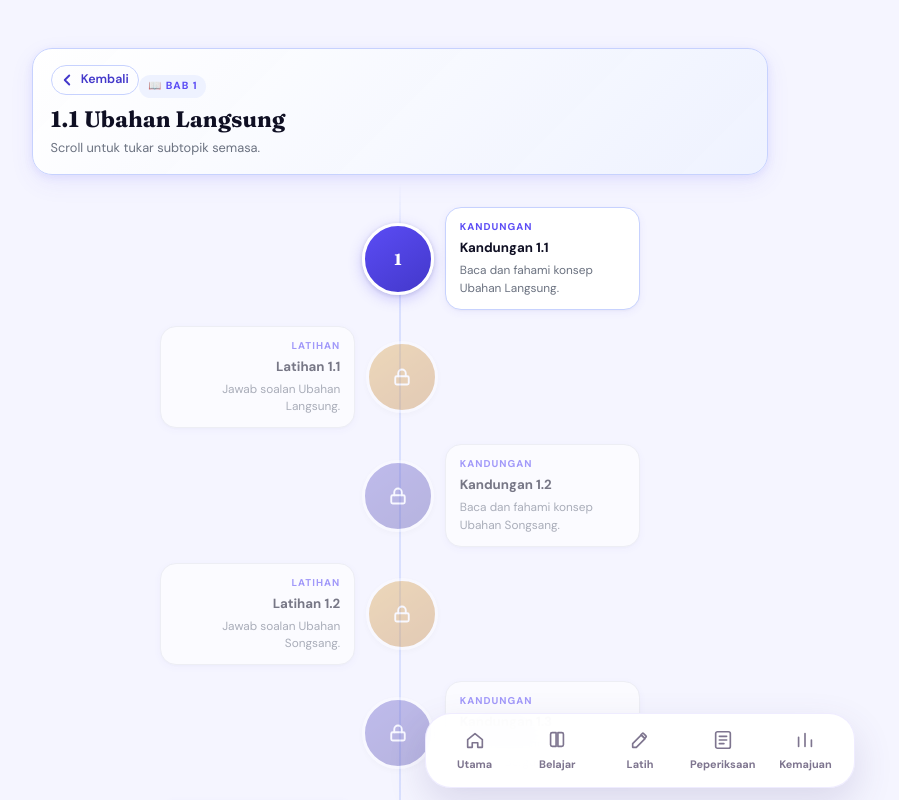
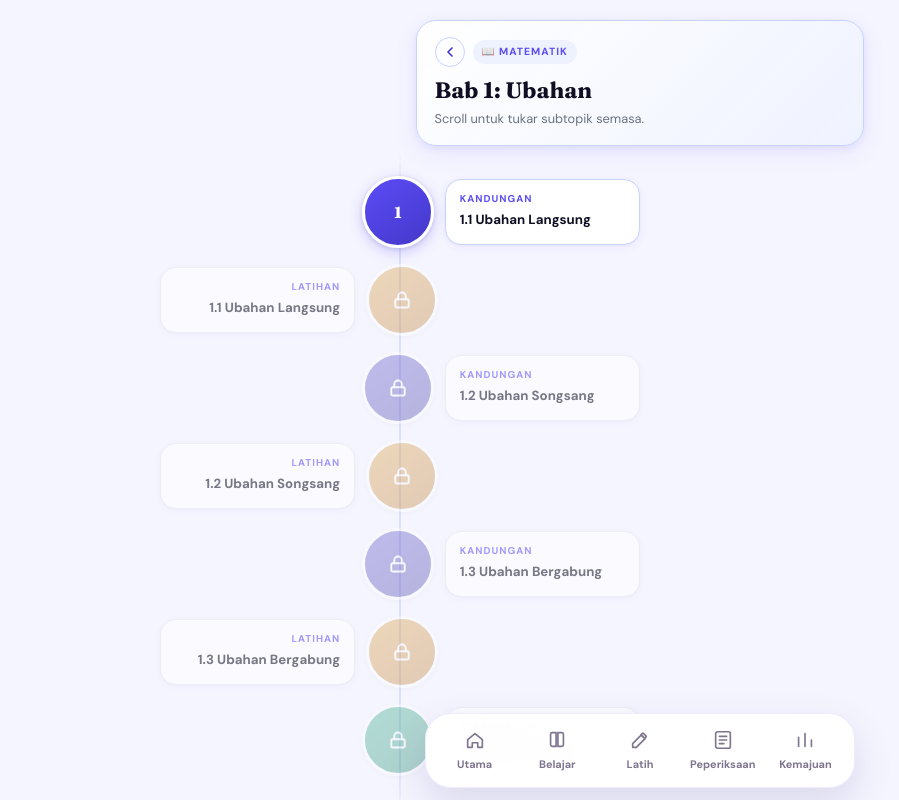
Before and after one commit to haziqhalifi/StudyLah, a Next.js app in the folder frontend/: page /materials/ubahan/subtopics in a window 1280 px wide. Shown: the top 800 px of the page, without its empty margins (0-899 px from the left). Built offline with nearby package versions, Linux system fonts and the light colour scheme.

Commit message:
Update Subtopic UI

```diff
--- a/frontend/app/materials/insurans/data.ts
+++ b/frontend/app/materials/insurans/data.ts
@@ -16,7 +16,7 @@ export type JourneyStep = {
   subtopicId: string;
   type: StepType;
   title: string;
-  prompt: string;
+  prompt?: string;
   task?: string;
   answer?: string;
 };
@@ -55,30 +55,23 @@ export const INSURANS_SUBTOPICS: Subtopic[] = [
   },
 ];
 
-function labelJenis(type: StepType): string {
-  if (type === "Content") return "Kandungan";
-  if (type === "Exercise") return "Latihan";
-  return "Pentaksiran";
-}
-
 export const INSURANS_STEPS: JourneyStep[] = INSURANS_SUBTOPICS.flatMap((subtopic, index) => {
   const baseNo = index * 4;
+  const title = `${subtopic.id} ${subtopic.title}`;
   return [
     {
       id: `${subtopic.id}-content`,
       no: baseNo + 1,
       subtopicId: subtopic.id,
       type: "Content",
-      title: `${labelJenis("Content")} ${subtopic.id}`,
-      prompt: `Baca dan fahami konsep ${subtopic.title}.`,
+      title,
     },
     {
       id: `${subtopic.id}-exercise-1`,
       no: baseNo + 2,
       subtopicId: subtopic.id,
       type: "Exercise",
-      title: `${labelJenis("Exercise")} ${subtopic.id}`,
-      prompt: `Kenal pasti konsep utama bagi ${subtopic.title}.`,
+      title,
       task: "Nyatakan maksud, fungsi, atau tujuan insurans berdasarkan subtopik ini.",
       answer: "Semak definisi dan kaitan konsep dengan pengurusan risiko kewangan.",
     },
@@ -87,8 +80,7 @@ export const INSURANS_STEPS: JourneyStep[] = INSURANS_SUBTOPICS.flatMap((subtopi
       no: baseNo + 3,
       subtopicId: subtopic.id,
       type: "Exercise",
-      title: `${labelJenis("Exercise")} ${subtopic.id}`,
-      prompt: `Gunakan kaedah ${subtopic.title} untuk menyelesaikan soalan.`,
+      title,
       task: "Laksanakan pengiraan atau pilih jenis insurans yang sesuai berdasarkan situasi diberi.",
       answer: "Pastikan formula, istilah, dan alasan pilihan digunakan dengan tepat.",
     },
@@ -97,8 +89,7 @@ export const INSURANS_STEPS: JourneyStep[] = INSURANS_SUBTOPICS.flatMap((subtopi
       no: baseNo + 4,
       subtopicId: subtopic.id,
       type: "Assessment",
-      title: `${labelJenis("Assessment")} ${subtopic.id}`,
-      prompt: `Uji penguasaan anda bagi ${subtopic.title}.`,
+      title,
       task: "Jawab soalan campuran konsep, jenis insurans, dan pengiraan.",
       answer: "Tumpukan pada ketepatan istilah, formula premium, serta tafsiran deduktibel dan ko-insurans.",
     },
--- a/frontend/app/materials/insurans/subtopics/page.tsx
+++ b/frontend/app/materials/insurans/subtopics/page.tsx
@@ -1,6 +1,6 @@
 "use client";
 
-import { useEffect, useMemo, useRef, useState } from "react";
+import { useEffect, useRef, useState } from "react";
 import { useRouter } from "next/navigation";
 import { INSURANS_STEPS, INSURANS_SUBTOPICS } from "../data";
 
@@ -93,10 +93,6 @@ export default function InsuransSubtopicsPage() {
     };
   }, [currentSubtopicId]);
 
-  const currentSubtopic = useMemo(
-    () => INSURANS_SUBTOPICS.find((subtopic) => subtopic.id === currentSubtopicId) ?? INSURANS_SUBTOPICS[0],
-    [currentSubtopicId]
-  );
 
   function isCompleted(stepId: string) {
     return completedIds.includes(stepId);
@@ -114,31 +110,31 @@ export default function InsuransSubtopicsPage() {
   }
 
   return (
-    <div className="material-page page-enter">
+    <>
       <header
         ref={(node) => {
           stickyHeadRef.current = node;
         }}
         className="material-current-head"
       >
+        <div className="material-header-top-row">
           <button
             type="button"
             onClick={() => router.push("/materials/insurans")}
             className="material-back-btn"
             aria-label="Kembali ke Insurans"
           >
-          <svg width="18" height="18" viewBox="0 0 24 24" fill="none" stroke="currentColor" strokeWidth="2.5" strokeLinecap="round" strokeLinejoin="round" aria-hidden="true">
+            <svg width="16" height="16" viewBox="0 0 24 24" fill="none" stroke="currentColor" strokeWidth="2.5" strokeLinecap="round" strokeLinejoin="round" aria-hidden="true">
               <polyline points="15 18 9 12 15 6" />
             </svg>
-          Kembali
           </button>
-        <p className="material-eyebrow">📖 Bab 3</p>
-        <h1 className="material-title">
-          {currentSubtopic.id} {currentSubtopic.title}
-        </h1>
+          <p className="material-eyebrow">📖 Matematik</p>
+        </div>
+        <h1 className="material-title">Bab 3: Insurans</h1>
         <p className="material-subtitle">Scroll untuk tukar subtopik semasa.</p>
       </header>
 
+      <div className="material-page page-enter">
       <section className="material-vertical-map" aria-label="Peta pembelajaran menegak">
         <div className="material-vertical-line" aria-hidden="true" />
         {INSURANS_STEPS.map((step, index) => {
@@ -196,5 +192,6 @@ export default function InsuransSubtopicsPage() {
         })}
       </section>
       </div>
+    </>
   );
 }
--- a/frontend/app/materials/matriks/data.ts
+++ b/frontend/app/materials/matriks/data.ts
@@ -16,7 +16,7 @@ export type JourneyStep = {
   subtopicId: string;
   type: StepType;
   title: string;
-  prompt: string;
+  prompt?: string;
   task?: string;
   answer?: string;
 };
@@ -60,30 +60,23 @@ export const MATRIKS_SUBTOPICS: Subtopic[] = [
   },
 ];
 
-function labelJenis(type: StepType): string {
-  if (type === "Content") return "Kandungan";
-  if (type === "Exercise") return "Latihan";
-  return "Pentaksiran";
-}
-
 export const MATRIKS_STEPS: JourneyStep[] = MATRIKS_SUBTOPICS.flatMap((subtopic, index) => {
   const baseNo = index * 4;
+  const title = `${subtopic.id} ${subtopic.title}`;
   return [
     {
       id: `${subtopic.id}-content`,
       no: baseNo + 1,
       subtopicId: subtopic.id,
       type: "Content",
-      title: `${labelJenis("Content")} ${subtopic.id}`,
-      prompt: `Baca dan fahami konsep ${subtopic.title}.`,
+      title,
     },
     {
       id: `${subtopic.id}-exercise-1`,
       no: baseNo + 2,
       subtopicId: subtopic.id,
       type: "Exercise",
-      title: `${labelJenis("Exercise")} ${subtopic.id}`,
-      prompt: `Kenal pasti konsep utama bagi ${subtopic.title}.`,
+      title,
       task: "Nyatakan definisi, syarat operasi, atau hubungan penting bagi subtopik ini.",
       answer: "Semak semula peringkat matriks, unsur sepadan, dan syarat operasi yang betul.",
     },
@@ -92,8 +85,7 @@ export const MATRIKS_STEPS: JourneyStep[] = MATRIKS_SUBTOPICS.flatMap((subtopic,
       no: baseNo + 3,
       subtopicId: subtopic.id,
       type: "Exercise",
-      title: `${labelJenis("Exercise")} ${subtopic.id}`,
-      prompt: `Gunakan kaedah ${subtopic.title} untuk menyelesaikan soalan.`,
+      title,
       task: "Lakukan pengiraan langkah demi langkah dan pastikan bentuk matriks akhir tepat.",
       answer: "Pastikan dimensi matriks serasi dan setiap operasi dibuat pada unsur yang betul.",
     },
@@ -102,8 +94,7 @@ export const MATRIKS_STEPS: JourneyStep[] = MATRIKS_SUBTOPICS.flatMap((subtopic,
       no: baseNo + 4,
       subtopicId: subtopic.id,
       type: "Assessment",
-      title: `${labelJenis("Assessment")} ${subtopic.id}`,
-      prompt: `Uji penguasaan anda bagi ${subtopic.title}.`,
+      title,
       task: "Selesaikan soalan campuran konsep dan pengiraan untuk subtopik ini.",
       answer: "Tumpukan pada syarat operasi, formula tepat, dan ketelitian susunan baris-lajur.",
     },
--- a/frontend/app/materials/matriks/subtopics/page.tsx
+++ b/frontend/app/materials/matriks/subtopics/page.tsx
@@ -1,6 +1,6 @@
 "use client";
 
-import { useEffect, useMemo, useRef, useState } from "react";
+import { useEffect, useRef, useState } from "react";
 import { useRouter } from "next/navigation";
 import { MATRIKS_STEPS, MATRIKS_SUBTOPICS } from "../data";
 
@@ -93,10 +93,6 @@ export default function MatriksSubtopicsPage() {
     };
   }, [currentSubtopicId]);
 
-  const currentSubtopic = useMemo(
-    () => MATRIKS_SUBTOPICS.find((subtopic) => subtopic.id === currentSubtopicId) ?? MATRIKS_SUBTOPICS[0],
-    [currentSubtopicId]
-  );
 
   function isCompleted(stepId: string) {
     return completedIds.includes(stepId);
@@ -114,31 +110,31 @@ export default function MatriksSubtopicsPage() {
   }
 
   return (
-    <div className="material-page page-enter">
+    <>
       <header
         ref={(node) => {
           stickyHeadRef.current = node;
         }}
         className="material-current-head"
       >
+        <div className="material-header-top-row">
           <button
             type="button"
             onClick={() => router.push("/materials/matriks")}
             className="material-back-btn"
             aria-label="Kembali ke Matriks"
           >
-          <svg width="18" height="18" viewBox="0 0 24 24" fill="none" stroke="currentColor" strokeWidth="2.5" strokeLinecap="round" strokeLinejoin="round" aria-hidden="true">
+            <svg width="16" height="16" viewBox="0 0 24 24" fill="none" stroke="currentColor" strokeWidth="2.5" strokeLinecap="round" strokeLinejoin="round" aria-hidden="true">
               <polyline points="15 18 9 12 15 6" />
             </svg>
-          Kembali
           </button>
-        <p className="material-eyebrow">📖 Bab 2</p>
-        <h1 className="material-title">
-          {currentSubtopic.id} {currentSubtopic.title}
-        </h1>
+          <p className="material-eyebrow">📖 Matematik</p>
+        </div>
+        <h1 className="material-title">Bab 2: Matriks</h1>
         <p className="material-subtitle">Scroll untuk tukar subtopik semasa.</p>
       </header>
 
+      <div className="material-page page-enter">
       <section className="material-vertical-map" aria-label="Peta pembelajaran menegak">
         <div className="material-vertical-line" aria-hidden="true" />
         {MATRIKS_STEPS.map((step, index) => {
@@ -196,5 +192,6 @@ export default function MatriksSubtopicsPage() {
         })}
       </section>
       </div>
+    </>
   );
 }
--- a/frontend/app/materials/ubahan/data.ts
+++ b/frontend/app/materials/ubahan/data.ts
@@ -16,7 +16,7 @@ export type JourneyStep = {
   subtopicId: string;
   type: StepType;
   title: string;
-  prompt: string;
+  prompt?: string;
   task?: string;
   answer?: string;
 };
@@ -66,56 +66,49 @@ export const UBAHAN_STEPS: JourneyStep[] = [
     no: 1,
     subtopicId: "1.1",
     type: "Content",
-    title: "Kandungan 1.1",
-    prompt: "Baca dan fahami konsep Ubahan Langsung.",
+    title: "1.1 Ubahan Langsung",
   },
   {
     id: "1.1-exercise",
     no: 2,
     subtopicId: "1.1",
     type: "Exercise",
-    title: "Latihan 1.1",
-    prompt: "Jawab soalan Ubahan Langsung.",
+    title: "1.1 Ubahan Langsung",
   },
   {
     id: "1.2-content",
     no: 3,
     subtopicId: "1.2",
     type: "Content",
-    title: "Kandungan 1.2",
-    prompt: "Baca dan fahami konsep Ubahan Songsang.",
+    title: "1.2 Ubahan Songsang",
   },
   {
     id: "1.2-exercise",
     no: 4,
     subtopicId: "1.2",
     type: "Exercise",
-    title: "Latihan 1.2",
-    prompt: "Jawab soalan Ubahan Songsang.",
+    title: "1.2 Ubahan Songsang",
   },
   {
     id: "1.3-content",
     no: 5,
     subtopicId: "1.3",
     type: "Content",
-    title: "Kandungan 1.3",
-    prompt: "Baca dan fahami konsep Ubahan Bergabung.",
+    title: "1.3 Ubahan Bergabung",
   },
   {
     id: "1.3-exercise",
     no: 6,
     subtopicId: "1.3",
     type: "Exercise",
-    title: "Latihan 1.3",
-    prompt: "Jawab soalan Ubahan Bergabung.",
+    title: "1.3 Ubahan Bergabung",
   },
   {
     id: "ubahan-final-exam",
     no: 7,
     subtopicId: "1.3",
     type: "Assessment",
-    title: "Peperiksaan",
-    prompt: "Jawab peperiksaan campuran daripada semua subtopik ubahan.",
+    title: "Peperiksaan Ubahan",
   },
 ];
 
--- a/frontend/app/materials/ubahan/subtopics/page.tsx
+++ b/frontend/app/materials/ubahan/subtopics/page.tsx
@@ -1,7 +1,7 @@
 "use client";
 
 import type React from "react";
-import { useEffect, useMemo, useRef, useState } from "react";
+import { useEffect, useRef, useState } from "react";
 import { useRouter } from "next/navigation";
 import { UBAHAN_STEPS, UBAHAN_SUBTOPICS } from "../data";
 
@@ -94,10 +94,6 @@ export default function UbahanSubtopicsPage() {
     };
   }, [currentSubtopicId]);
 
-  const currentSubtopic = useMemo(
-    () => UBAHAN_SUBTOPICS.find((subtopic) => subtopic.id === currentSubtopicId) ?? UBAHAN_SUBTOPICS[0],
-    [currentSubtopicId]
-  );
 
   function isCompleted(stepId: string) {
     return completedIds.includes(stepId);
@@ -115,31 +111,31 @@ export default function UbahanSubtopicsPage() {
   }
 
   return (
-    <div className="material-page page-enter">
+    <>
       <header
         ref={(node) => {
           stickyHeadRef.current = node;
         }}
         className="material-current-head"
       >
+        <div className="material-header-top-row">
           <button
             type="button"
             onClick={() => router.push("/materials/ubahan")}
             className="material-back-btn"
             aria-label="Kembali ke Ubahan"
           >
-          <svg width="18" height="18" viewBox="0 0 24 24" fill="none" stroke="currentColor" strokeWidth="2.5" strokeLinecap="round" strokeLinejoin="round" aria-hidden="true">
+            <svg width="16" height="16" viewBox="0 0 24 24" fill="none" stroke="currentColor" strokeWidth="2.5" strokeLinecap="round" strokeLinejoin="round" aria-hidden="true">
               <polyline points="15 18 9 12 15 6" />
             </svg>
-          Kembali
           </button>
-        <p className="material-eyebrow">📖 Bab 1</p>
-        <h1 className="material-title">
-          {currentSubtopic.id} {currentSubtopic.title}
-        </h1>
+          <p className="material-eyebrow">📖 Matematik</p>
+        </div>
+        <h1 className="material-title">Bab 1: Ubahan</h1>
         <p className="material-subtitle">Scroll untuk tukar subtopik semasa.</p>
       </header>
 
+      <div className="material-page page-enter">
       <section className="material-vertical-map" aria-label="Peta pembelajaran menegak">
         <div className="material-vertical-line" aria-hidden="true" />
         {UBAHAN_STEPS.map((step, index) => {
@@ -197,5 +193,6 @@ export default function UbahanSubtopicsPage() {
         })}
       </section>
       </div>
+    </>
   );
 }
```
Also changed, not shown: frontend/app/globals.css. Lines whose indentation alone changed are shown as unchanged.
